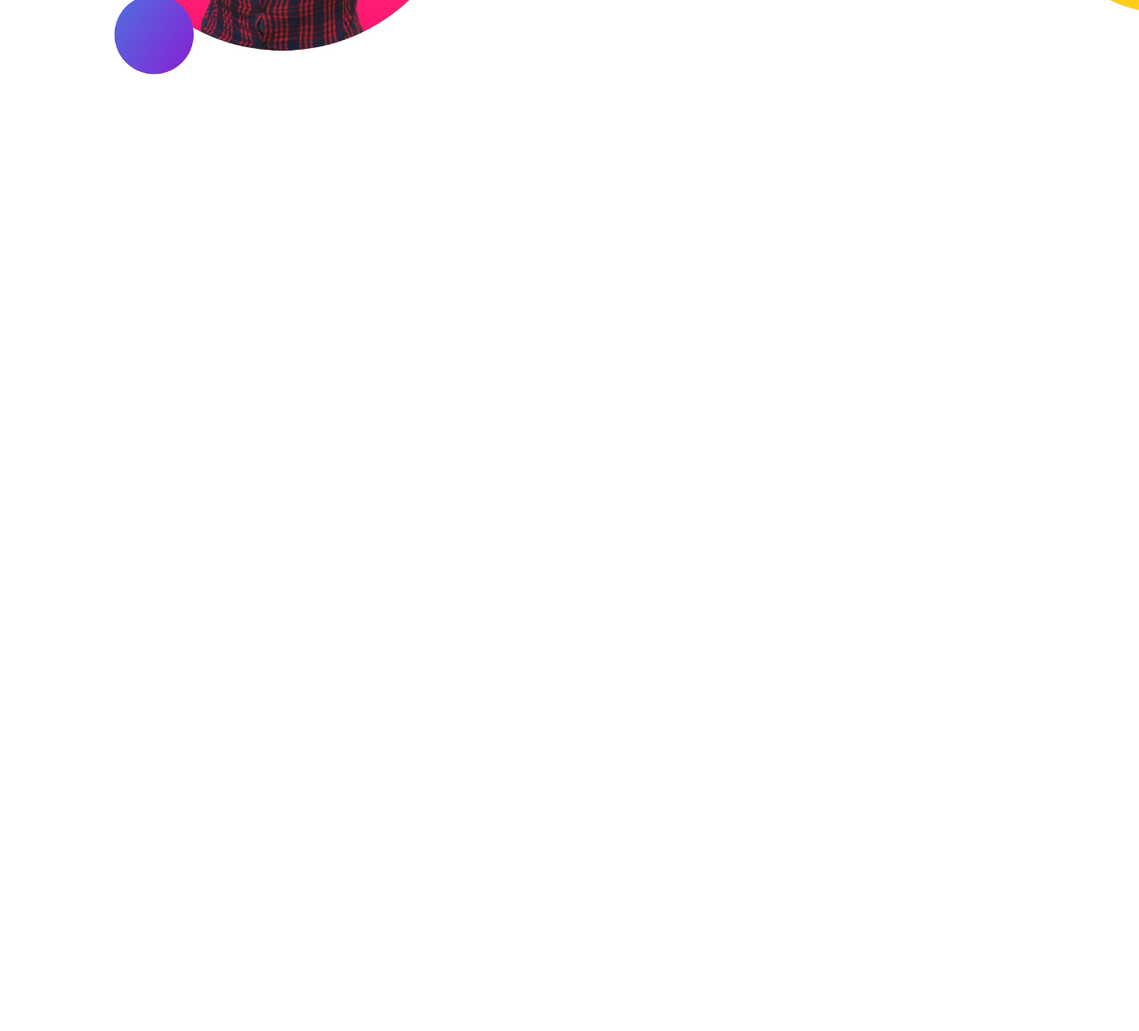
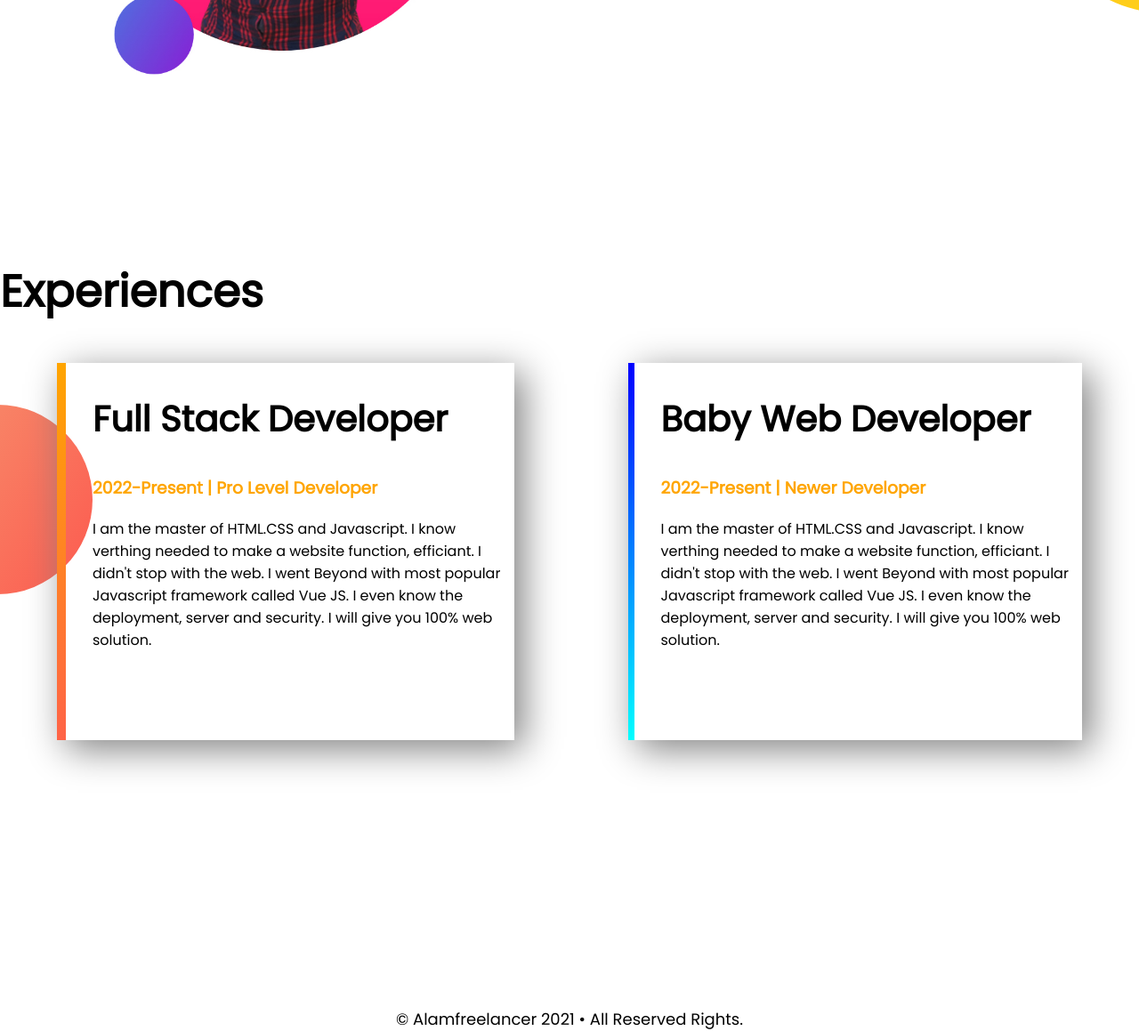
Before and after one commit to Alamfreelancer/1st-demo-prjct, a plain HTML site: page index.html in a window 1280 px wide. Shown: the part 1043-2202 px from the top of the page at 89% size. Before the commit the page ends 1334 px from the top, so only its background shows below. Drawn offline with Linux system fonts and the light colour scheme.

Commit message:
final-done

```diff
--- a/index.html
+++ b/index.html
@@ -14,7 +14,7 @@
 
 <body>
 
-    <section class="top-banner">
+    <section class="top-banner fexible-container">
 
         <div class="header-half">
             <h1>Welcome To</h1>
@@ -33,7 +33,7 @@
         </div>
     </section>
 
-    <section class="dream-big">
+    <section class="dream-big fexible-container">
         <div class="header-half">
             <img src="images/my-bg2.jpg" alt="">
         </div>
@@ -41,14 +41,46 @@
         <div class="header-half">
             <h1>Dream Big</h1>
             <h3>Become a web developer</h3>
-            <p>I am a professional Digital Marketer.I have 5yrs+ experience on this platform.I am expert on
-                Seo,Onpageseo,offpageseo,Wordpress,Youtube promotion,Spotify promotion,Social media manager,Social media
+            <p>I am a professional Digital Marketer.I have 5yrs+ experience on this
+                platform.I am expert on
+                Seo,Onpageseo,offpageseo,Wordpress,Youtube promotion,
+                Spotify promotion,Social media manager,Social media
                 marketing..</p>
 
             <a class="hire-me-button" target="_blank" href="https://google.com">DOWNLOAD RESUME</a>
         </div>
     </section>
 
+    <section class="experience-area">
+        <h1>Experiences</h1>
+
+        <div class="fexible-container-2">
+            <div class="experience-box">
+                <h2>Full Stack Developer</h2>
+                <h3><span class="color-change">2022-Present | Pro Level Developer</span></h3>
+                <p>I am the master of HTML.CSS and Javascript. I know verthing needed to make a website function,
+                    efficiant. I didn't stop with the web. I went
+                    Beyond with most popular Javascript framework
+                    called Vue
+                    JS. I even know the deployment, server and
+                    security. I will give you 100% web solution.</p>
+
+            </div>
+            <div id="baby-developer" class="experience-box">
+                <h2>Baby Web Developer</h2>
+                <h3><span class="color-change">2022-Present | Newer Developer</span></h3>
+                <p>I am the master of HTML.CSS and Javascript. I know verthing needed to make a website function,
+                    efficiant. I didn't stop with the web. I went
+                    Beyond with most popular Javascript framework
+                    called Vue
+                    JS. I even know the deployment, server and
+                    security. I will give you 100% web solution.</p>
+            </div>
+        </div>
+
+    </section>
+
+    <footer>&copy; Alamfreelancer 2021 &bullet; All Reserved Rights.</footer>
 
 </body>
 
--- a/style.css
+++ b/style.css
@@ -7,11 +7,15 @@ h1{
     font-size: 50px;
 }
 
+h2{
+    font-size: 40PX;
+}
+
 .color-change{
     color:orange;
 }
 
-section{
+.fexible-container{
     display:flex;
     margin-bottom: 200px;
     margin-top: 20px;
@@ -25,6 +29,8 @@ section{
 .header-half img{
     width:80%;
 }
+
+
 
 .hire-me-button{
     text-decoration: none;
@@ -50,3 +56,40 @@ section{
 .header-half p{
     padding-right: 5%;
 }
+
+.fexible-container-2{
+    display: flex;
+}
+.experience-area{
+    background-image: url(images/exp-bg.png);
+    background-repeat: no-repeat;
+    background-position: left;
+}
+
+.experience-box{
+    width:40%;
+    margin-left: 5%;
+    margin-right: 5%;
+    box-shadow: 10px 10px 40px gray;
+    padding-left: 30PX;
+    border-left: 10px orange solid;
+    border-image:linear-gradient(orange, tomato);
+    border-image-slice: 1;
+}
+
+.experience-box p{
+    margin-bottom: 100px;
+}
+
+#baby-developer{
+    border-left:7px solid;
+    border-image: linear-gradient(blue, cyan);
+    border-image-slice: 1;
+}
+
+footer{
+    text-align: center;
+    margin-top: 300px;
+    font-weight: 500;
+    font-size: 18px;
+}
```
